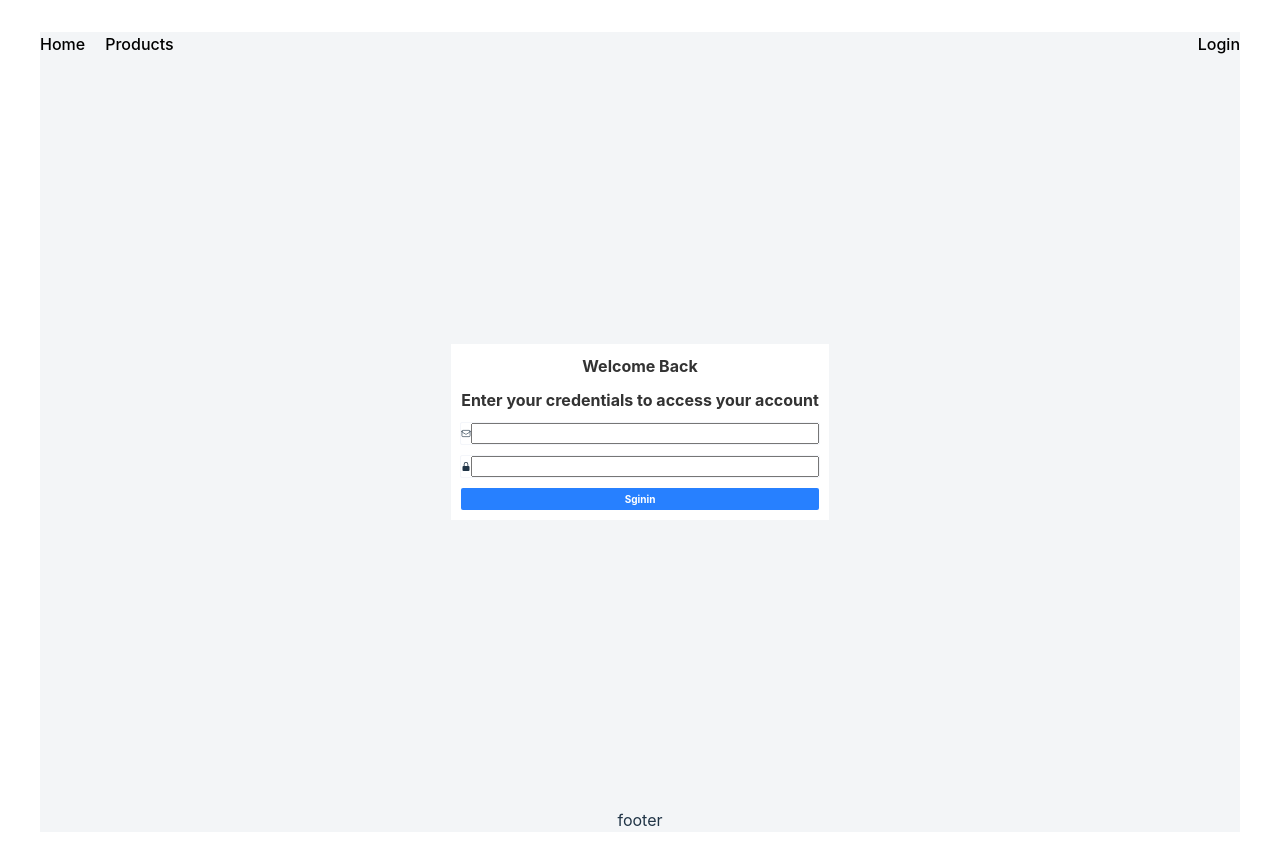
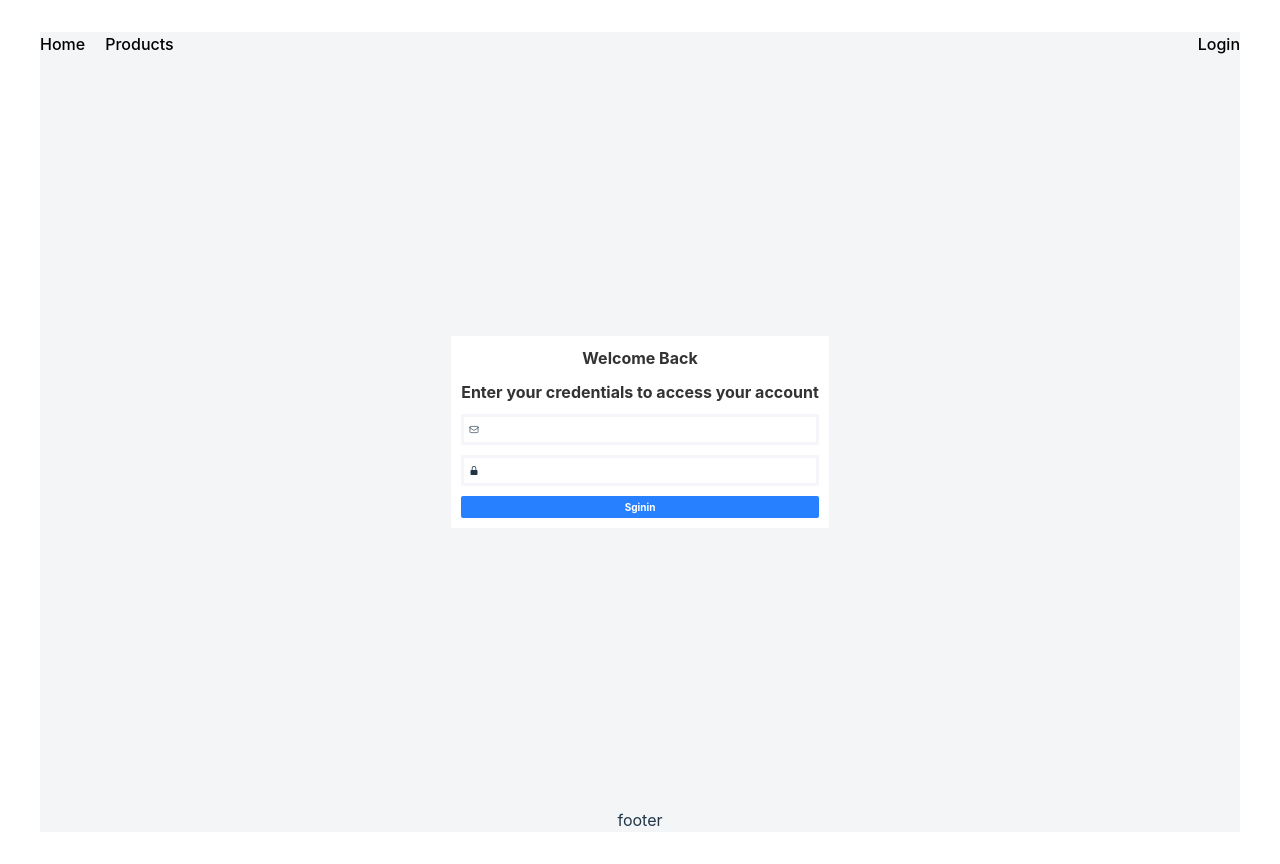
Before and after one commit to mbagher26/youtube-learn, a React (Vite) app: page /register in a window 1280 px wide. Built offline with nearby package versions, Linux system fonts and the light colour scheme.

Commit message:
update css

```diff
--- a/src/components/input/input.module.scss
+++ b/src/components/input/input.module.scss
@@ -1,14 +1,22 @@
 .input {
-    border : 1px solid #f4f6fa;
-    border-radius: 2px;
     width: 100%;
     display: flex;
     flex-direction: column;
     .input_container {
         display: flex;
         flex-direction: row;
+        border : 3px solid #f4f6fa;
+        border-radius: 2px;
+        padding: 0 5px;
+        gap: 5px;
+        height: 25px;
         input {
             flex: 1;
+            border: 0;
+            font-size: 15px;
+            &:focus {
+                outline: none;
+            }
         }
         svg {
             width: 10px;
```
